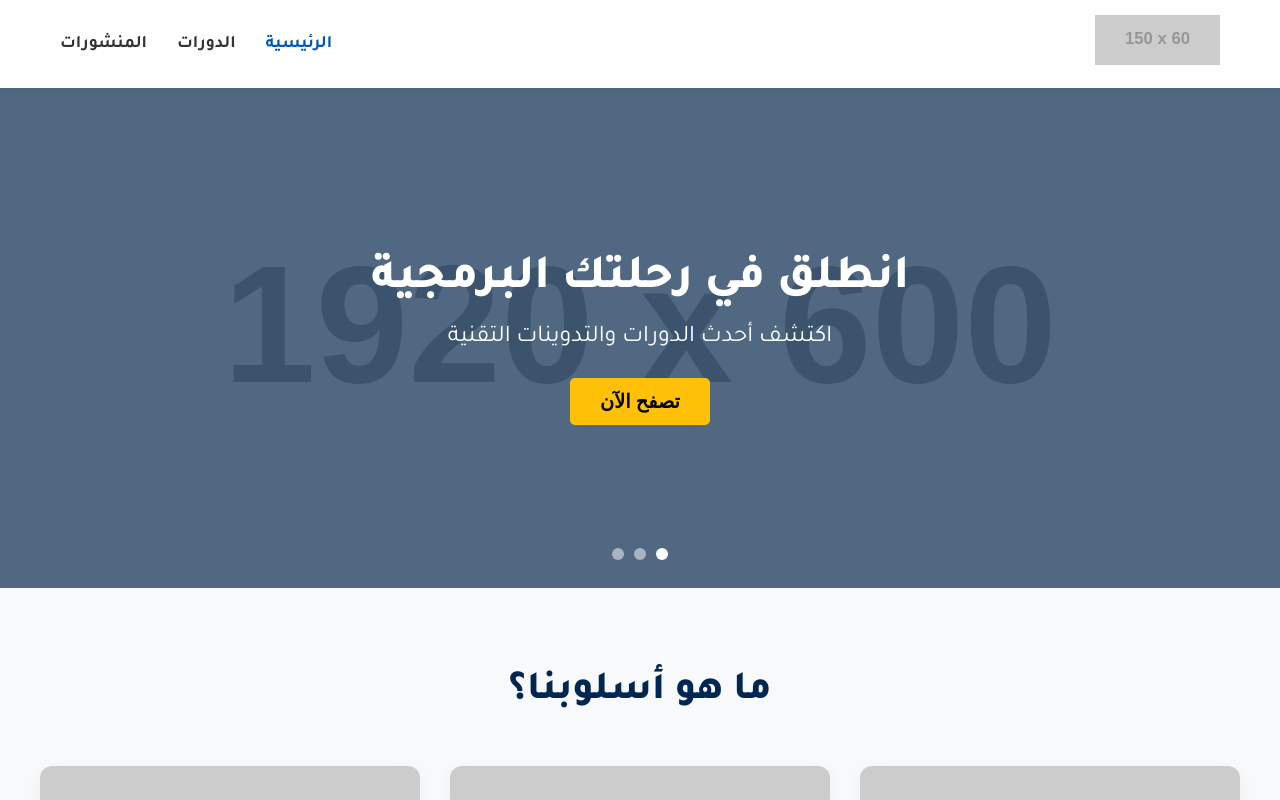
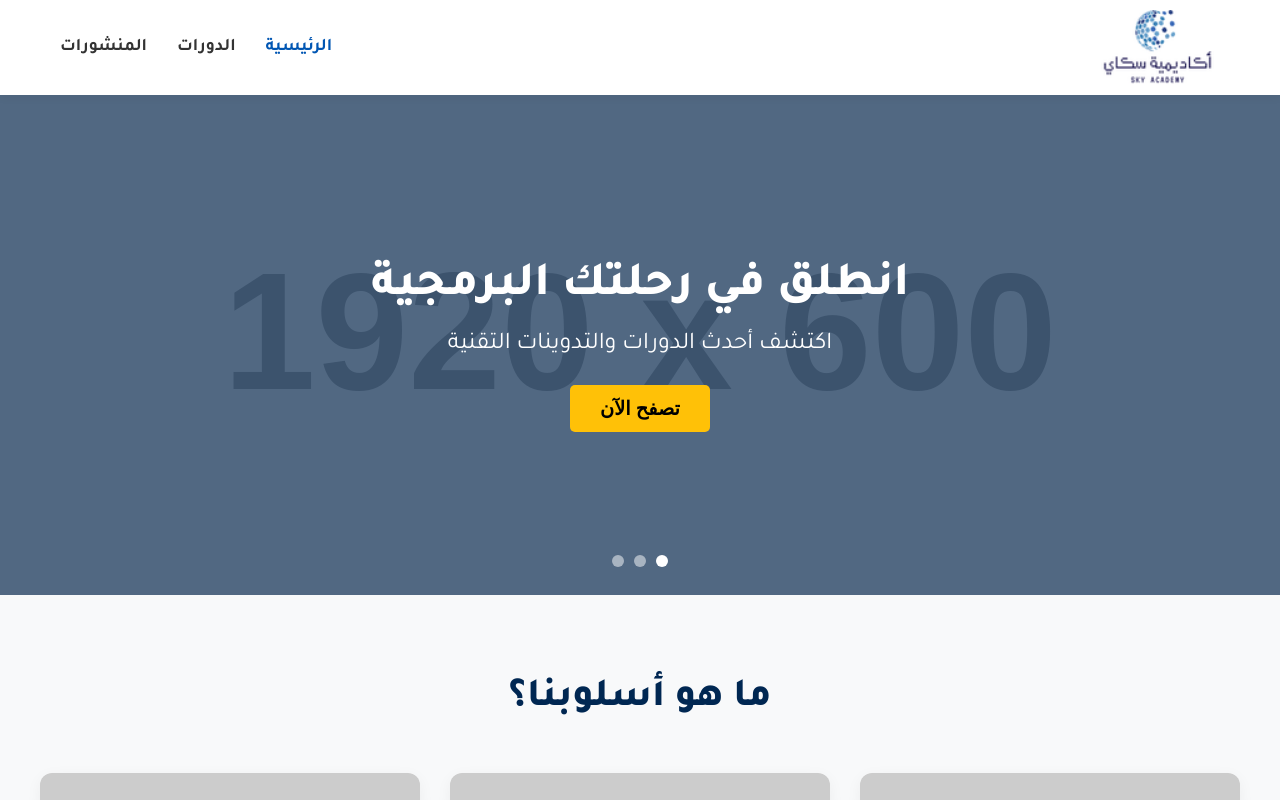
Before and after one commit to linajihad/linajihad.github.io, a React (Vite) app: page / in a window 1280 px wide. Shown: the top 800 px of the page. Built offline with nearby package versions, Linux system fonts and the light colour scheme.

Commit message:
Adding logo to header

```diff
--- a/src/components/Header/Header.css
+++ b/src/components/Header/Header.css
@@ -6,20 +6,35 @@
   z-index: 1000;
 }
 
+/* شعار الأكاديمية */
+.logo {
+  height: 75px; /* جرب هاد المقاس وشوفه على اللوكال */
+  width: auto;
+  object-fit: contain;
+  display: block;
+  transition: transform 0.3s ease; /* أنيميشن ناعم عند مرور الماوس */
+}
+
+.logo:hover {
+  transform: scale(1.05); /* تكبير خفيف بنسبة 5% يعطي إحساس تفاعلي */
+}
+
+/* تعديل مساحة الهيدر ليتناسب مع حجم اللوغو الجديد */
 .header-content {
   display: flex;
   justify-content: space-between;
   align-items: center;
-  padding: 15px 20px;
+  padding: 10px 20px;
   max-width: 1200px;
   margin: 0 auto;
 }
 
-.logo {
-  height: 50px;
-  object-fit: contain;
+/* لجعل الموقع متجاوب مع الموبايل */
+@media (max-width: 768px) {
+  .logo {
+    height: 55px; /* حجم أصغر قليلاً للموبايل */
+  }
 }
-
 .nav-links {
   list-style: none;
   display: flex;
--- a/src/components/Header/Header.jsx
+++ b/src/components/Header/Header.jsx
@@ -1,13 +1,15 @@
 import React from 'react';
 import './Header.css';
+import logoImg from '../../assets/logo.png'; // استيراد اللوغو من مجلد assets
 
 const Header = () => {
   return (
     <header className="header">
       <div className="container header-content">
         <div className="logo-container">
-          {/* حط مسار اللوغو تبعك هون */}
-          <img src="https://via.placeholder.com/150x60/004085/FFFFFF?text=Sky+Academy+Logo" alt="Sky Academy Logo" className="logo" />
+          <a href="/">
+            <img src={logoImg} alt="Sky Academy Logo" className="logo" />
+          </a>
         </div>
         <nav className="navbar">
           <ul className="nav-links">
```
Also changed, not shown: src/assets/logo.png (added).
